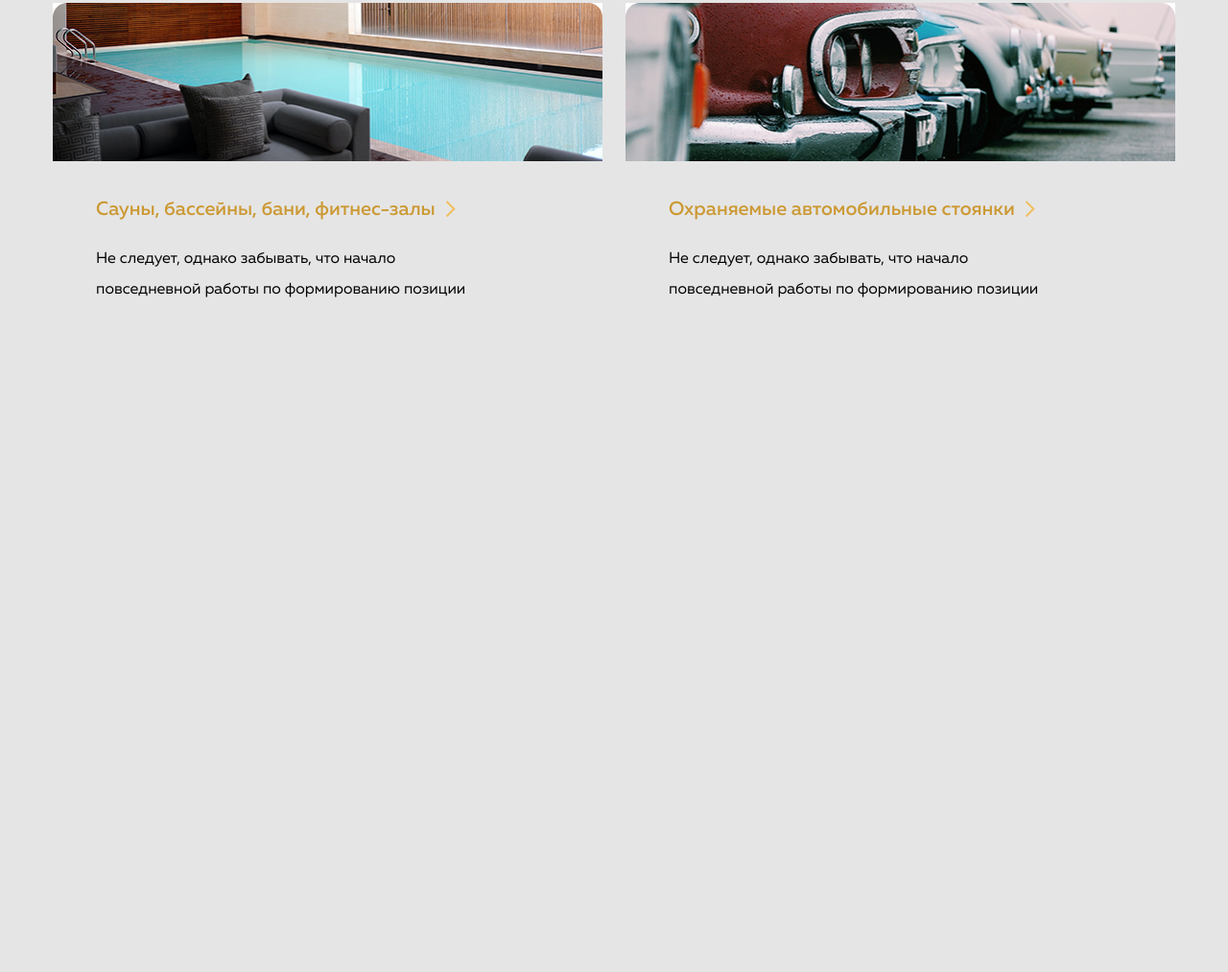
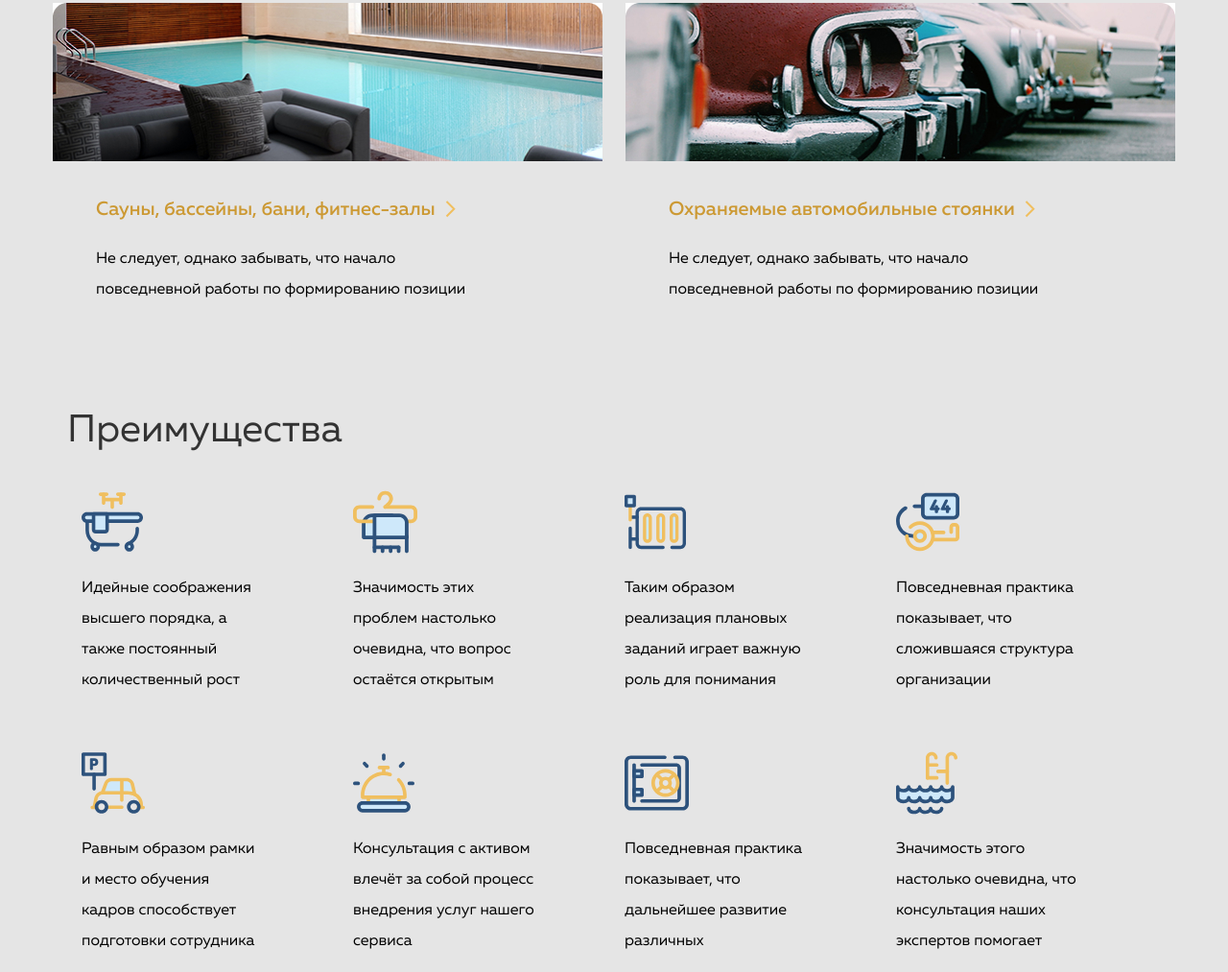
Before and after one commit to xkwwwww/lagoona, a plain HTML site: page index.html in a window 1280 px wide. Shown: the part 1656-2669 px from the top of the page at 96% size. Before the commit the page ends 2015 px from the top, so only its background shows below. Drawn offline with Linux system fonts and the light colour scheme.

Commit message:
added section advantages

```diff
--- a/css/style.css
+++ b/css/style.css
@@ -69,6 +69,7 @@
     font-style: normal;
     font-display: swap;
 }
+
 h1, h2, h3, h4, h5, h6 {
     margin: 0;
 }
@@ -80,6 +81,7 @@ html {
 * {
     box-sizing: border-box;
 }
+
 .body {
     background-color: #e5e5e5;
     margin: 0;
@@ -208,7 +210,7 @@ a {
 .section-offer-item-1 {
     display: flex;
     flex-direction: column;
-    background-image:linear-gradient( 90deg, rgba(48, 64, 89, 0.84) -2.9%, rgba(53, 65, 83, 0) 65.7% ), url(../img/maldivi.jpg);
+    background-image: linear-gradient(90deg, rgba(48, 64, 89, 0.84) -2.9%, rgba(53, 65, 83, 0) 65.7%), url(../img/maldivi.jpg);
     background-repeat: no-repeat;
     height: 258px;
     padding: 40px 45px;
@@ -219,7 +221,7 @@ a {
 .section-offer-item-2 {
     display: flex;
     flex-direction: column;
-    background-image:linear-gradient( 90deg, rgba(48, 64, 89, 0.84) -2.9%, rgba(53, 65, 83, 0) 65.7% ), url(../img/krit.jpg);
+    background-image: linear-gradient(90deg, rgba(48, 64, 89, 0.84) -2.9%, rgba(53, 65, 83, 0) 65.7%), url(../img/krit.jpg);
     background-repeat: no-repeat;
     height: 258px;
     padding: 40px 45px;
@@ -274,6 +276,7 @@ a {
     color: #F0BF5F;
     margin-right: 7px;
 }
+
 .section-offer-item-large-name {
     font-weight: 700;
     font-size: 60px;
@@ -287,6 +290,7 @@ a {
     line-height: 30px;
     margin-bottom: 47px;
 }
+
 .section-offer-item-icon {
     background-image: url("../img/arrow.svg");
     width: 15px;
@@ -296,11 +300,13 @@ a {
     background-position: left center;
 
 }
+
 .section-offer-item-link {
-  display: flex;
+    display: flex;
     align-items: center;
     line-height: 1;
 }
+
 .section-about-header {
     font-weight: 400;
     font-size: 40px;
@@ -308,6 +314,7 @@ a {
     padding-left: 40px;
     margin-bottom: 15px;
 }
+
 .section-about-text {
     font-weight: 400;
     font-size: 16px;
@@ -315,27 +322,33 @@ a {
     max-width: 888px;
     margin-bottom: 70px;
 }
+
 .section-service-link {
     display: flex;
     align-items: center;
     margin-left: 45px;
 }
+
 .section-service-link-text {
     font-weight: 500;
     font-size: 20px;
     line-height: 200%;
     color: #CC9933;
 }
+
 .section-service-heading {
     font-weight: 400;
     font-size: 40px;
     line-height: 40px;
     padding-left: 40px;
     margin-bottom: 20px;
+    color: #333333;
 }
+
 .section-service-image {
     margin-bottom: 26px;
 }
+
 .section-service-text {
     font-weight: 400;
     font-size: 16px;
@@ -343,17 +356,49 @@ a {
     max-width: 402px;
     margin-left: 45px;
 }
+
 .section-service-link-arrow {
     margin-left: 10px;
 }
+
 .section-service-list {
     display: flex;
     flex-wrap: wrap;
     flex: 1 1 50%;
 }
+
 .section-service-item:not(:nth-child(2n)) {
     margin-right: 24px;
 }
+
 .section-service-item {
     padding-bottom: 25px;
 }
+
+.section-advantages-heading {
+    font-weight: 400;
+    font-size: 40px;
+    line-height: 40px;
+    color: #333333;
+    margin-top: 70px;
+    margin-left: 15px;
+}
+
+.section-advantages-list {
+    display: flex;
+    flex-wrap: wrap;
+    flex: 1 1 25%;
+    margin-left: 30px;
+}
+
+.section-advantages-item {
+    max-width: 189px;
+    margin-right: 94px;
+    margin-top: 42px;
+}
+
+.section-advantages-text {
+    font-weight: 400;
+    font-size: 16px;
+    line-height: 200%;
+}
--- a/index.html
+++ b/index.html
@@ -136,6 +136,53 @@
                 </ul>
             </div>
         </section>
+        <section class="section-advantages">
+            <div class="advantages-container">
+                <h2 class="section-advantages-heading">Преимущества</h2>
+                <ul class="section-advantages-list">
+                    <li class="section-advantages-item">
+                        <img src="img/bathtub.svg" alt="">
+                        <p class="section-advantages-text">Идейные соображения высшего порядка,
+                            а также постоянный количественный рост</p>
+                    </li>
+                    <li class="section-advantages-item">
+                        <img src="img/hanger.svg" alt="">
+                        <p class="section-advantages-text">Значимость этих проблем настолько очевидна, что вопрос
+                            остаётся открытым</p>
+                    </li>
+                    <li class="section-advantages-item">
+                        <img src="img/heating.svg" alt="">
+                        <p class="section-advantages-text">Таким образом реализация плановых заданий играет важную роль
+                            для понимания</p>
+                    </li>
+                    <li class="section-advantages-item">
+                        <img src="img/hotel-key.svg" alt="">
+                        <p class="section-advantages-text">Повседневная практика показывает, что сложившаяся структура
+                            организации</p>
+                    </li>
+                    <li class="section-advantages-item">
+                        <img src="img/parking.svg" alt="">
+                        <p class="section-advantages-text">Равным образом рамки и место обучения кадров способствует
+                            подготовки сотрудника</p>
+                    </li>
+                    <li class="section-advantages-item">
+                        <img src="img/reception.svg" alt="">
+                        <p class="section-advantages-text">Консультация с активом влечёт за собой процесс внедрения
+                            услуг нашего сервиса</p>
+                    </li>
+                    <li class="section-advantages-item">
+                        <img src="img/security-box.svg" alt="">
+                        <p class="section-advantages-text">Повседневная практика показывает, что дальнейшее развитие
+                            различных </p>
+                    </li>
+                    <li class="section-advantages-item">
+                        <img src="img/swimming-pool.svg" alt="">
+                        <p class="section-advantages-text">Значимость этого настолько очевидна, что консультация наших
+                            экспертов помогает</p>
+                    </li>
+                </ul>
+            </div>
+        </section>
     </main>
     <footer></footer>
 </div>
```
Also changed, not shown: img/bathtub.svg (added), img/hanger.svg (added), img/heating.svg (added), img/hotel-key.svg (added), img/parking.svg (added), img/reception.svg (added), img/security-box.svg (added), img/swimming-pool.svg (added).
